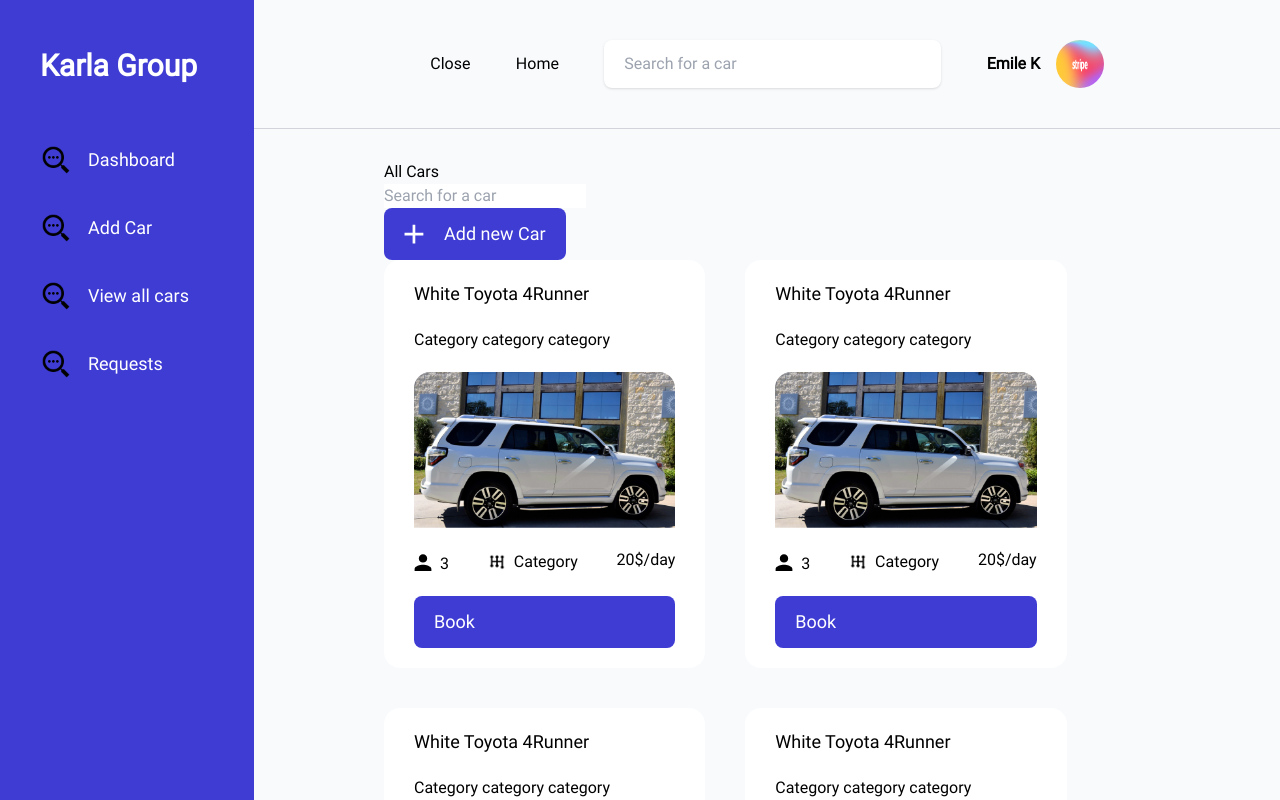
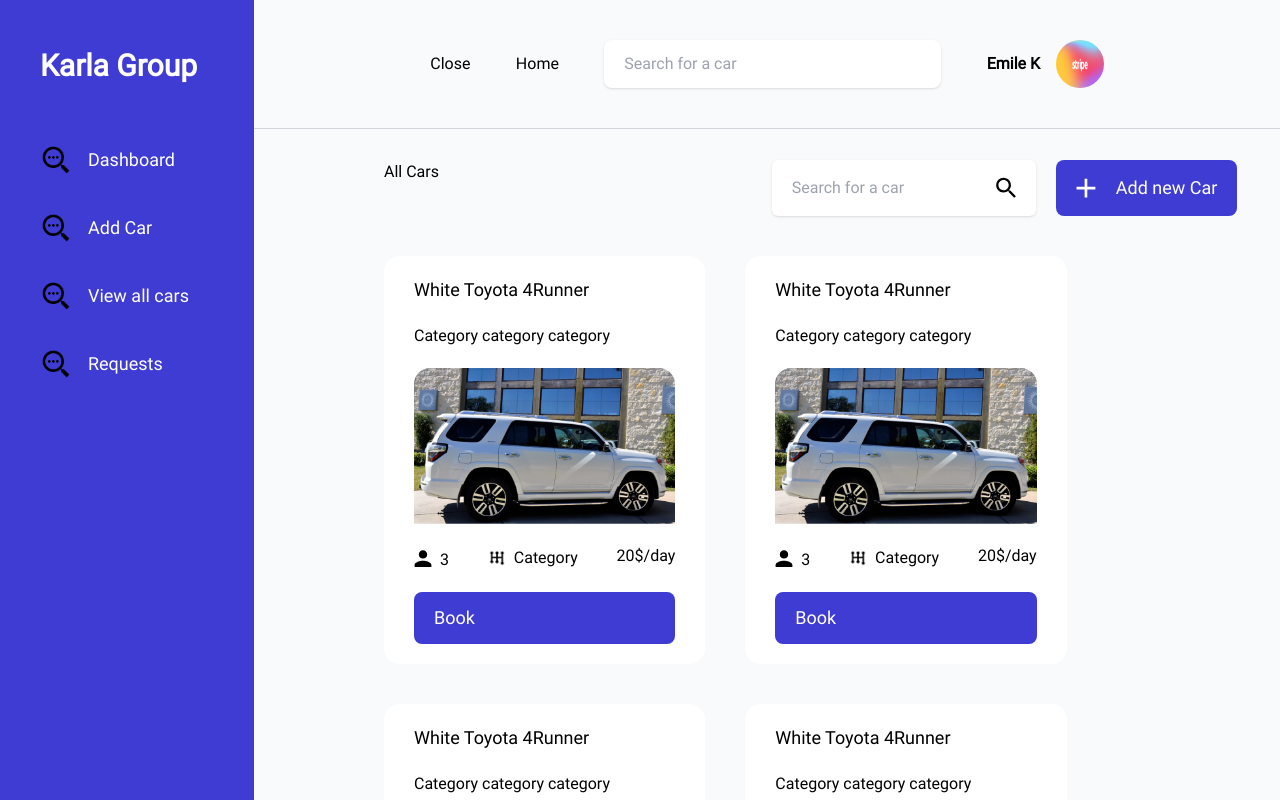
Before and after one commit to KARL-GROUP/karl-rental-fe, a Next.js app: page /dashboard in a window 1280 px wide. Shown: the top 800 px of the page. Built offline with nearby package versions, Linux system fonts and the light colour scheme.

Commit message:
feat:dashboard admin

```diff
--- a/src/components/sections/DashboardAdmin.tsx
+++ b/src/components/sections/DashboardAdmin.tsx
@@ -4,11 +4,15 @@ import Button from "../ui/Button";
 const DashboardAdmin = () => {
     return (
         <>
-        <div>
+        <div className="flex justify-between">
             <p>All Cars</p>
-            <div>
-                <div>
-                <input placeholder="Search for a car"/>
+            <div className="flex justify-between  gap-5">
+                <div className="flex justify-between shadow bg-white py-4 px-5 rounded-md">
+                <input className="outline-none w-full" placeholder="Search for a car"/>
+                <svg width="22" height="23" viewBox="0 0 22 23" fill="none" xmlns="http://www.w3.org/2000/svg">
+<path d="M15.7225 14.6764L14.7352 14.6598L14.3909 14.3165C15.6396 12.9122 16.4081 11.0749 16.4419 9.06267C16.5172 4.5758 12.9413 0.877751 8.45442 0.802416C3.96755 0.727081 0.269501 4.303 0.194166 8.78987C0.118831 13.2767 3.69475 16.9748 8.18162 17.0501C10.1938 17.0839 12.056 16.3776 13.5013 15.1767L13.8329 15.5323L13.8163 16.5196L19.9607 22.8612L21.8542 21.0302L15.7225 14.6764ZM8.22359 14.5505C5.11153 14.4982 2.64156 11.9439 2.69381 8.83184C2.74607 5.71978 5.30039 3.24981 8.41245 3.30206C11.5245 3.35432 13.9945 5.90864 13.9422 9.0207C13.89 12.1328 11.3357 14.6027 8.22359 14.5505Z" fill="black"/>
+</svg>
+
 
                 </div>
                 <Button svg={<svg width="20" height="20" viewBox="0 0 30 31" fill="none" xmlns="http://www.w3.org/2000/svg">
@@ -17,7 +21,7 @@ const DashboardAdmin = () => {
  />
             </div>
         </div>
-        <div className="grid grid-cols-2 gap-10 w-4/5">
+        <div className="grid grid-cols-2 gap-10 w-4/5 mt-10">
 
 
         {cars.map((car, index) => {
```
